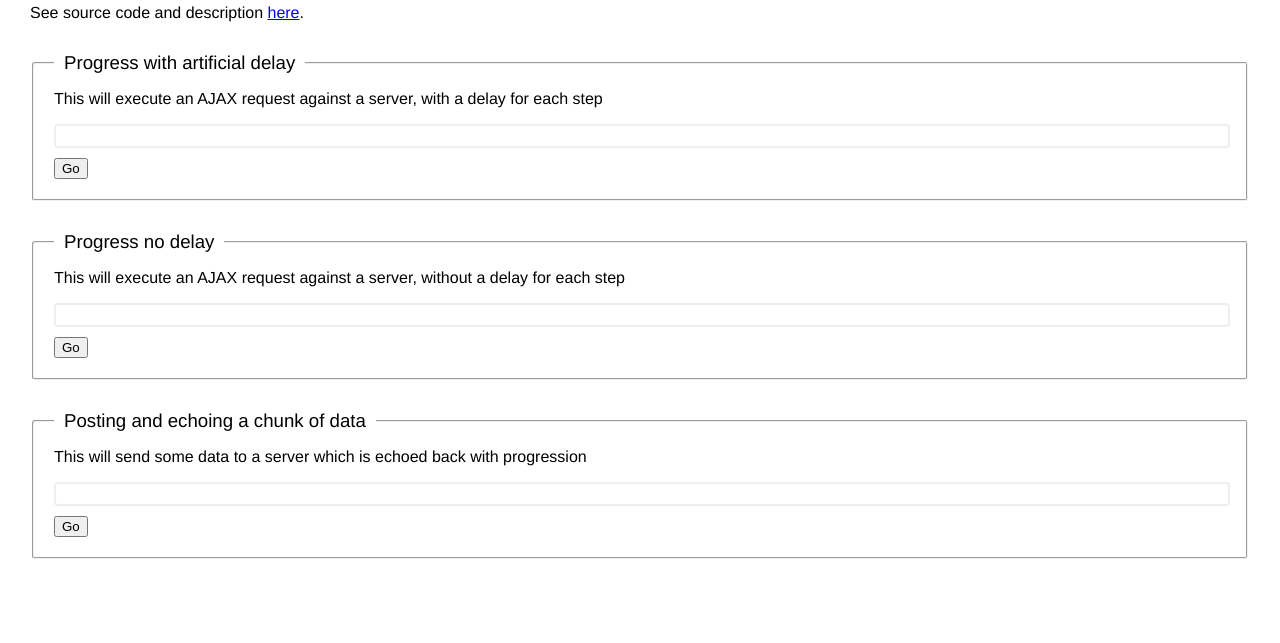
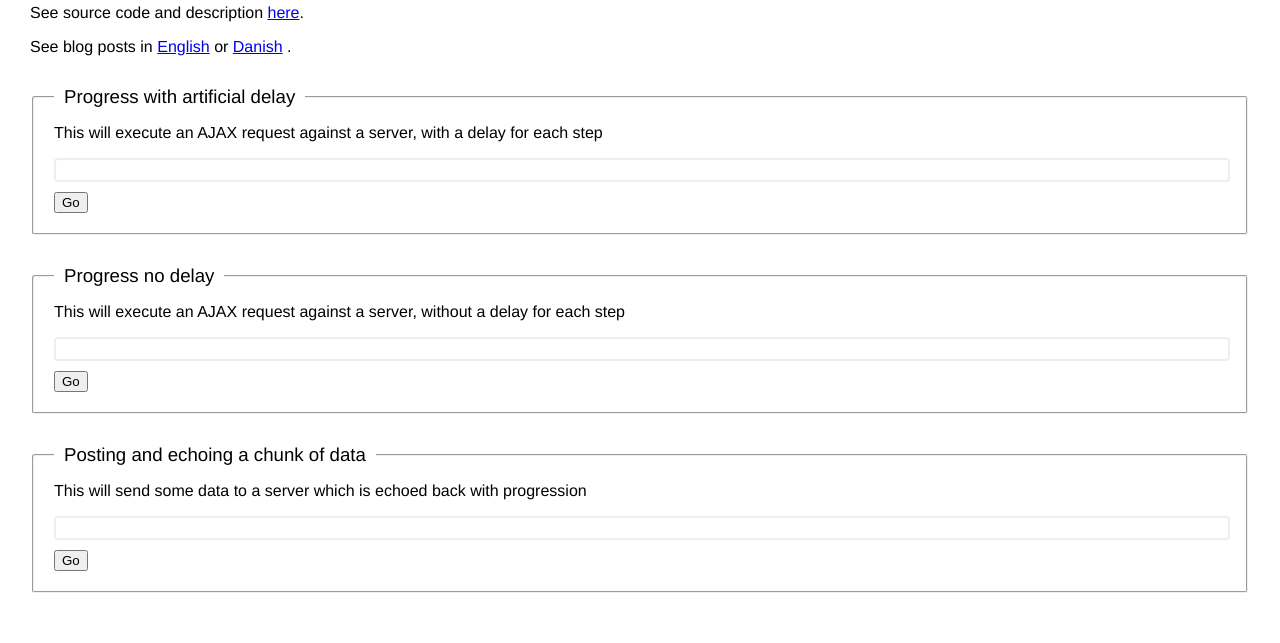
Before and after one commit to poulfoged/little-convoy, a plain HTML site: page index.html in a window 1280 px wide. Shown: the part 362-1005 px from the top of the page. Before the commit the page ends 971 px from the top, so only its background shows below. Drawn offline with Linux system fonts and the light colour scheme.

Commit message:
Update index.html

```diff
--- a/index.html
+++ b/index.html
@@ -93,6 +93,13 @@
     <p>
         See source code and description <a href="http://poulfoged.github.io/little-convoy/">here</a>.
     </p>
+    <p>
+        See blog posts in
+        <a href="http://complexitymaze.com/2014/03/25/javascript-promises-server-call-with-progress-indicator">English</a>
+        or
+        <a href="http://qed.dk/poul-foged/2014/03/25/javasscript-promises-server-kald-med-progress-indikator">Danish</a>
+        .
+    </p>
     <fieldset>
         <legend>Progress with artificial delay</legend>
         <p>
```
